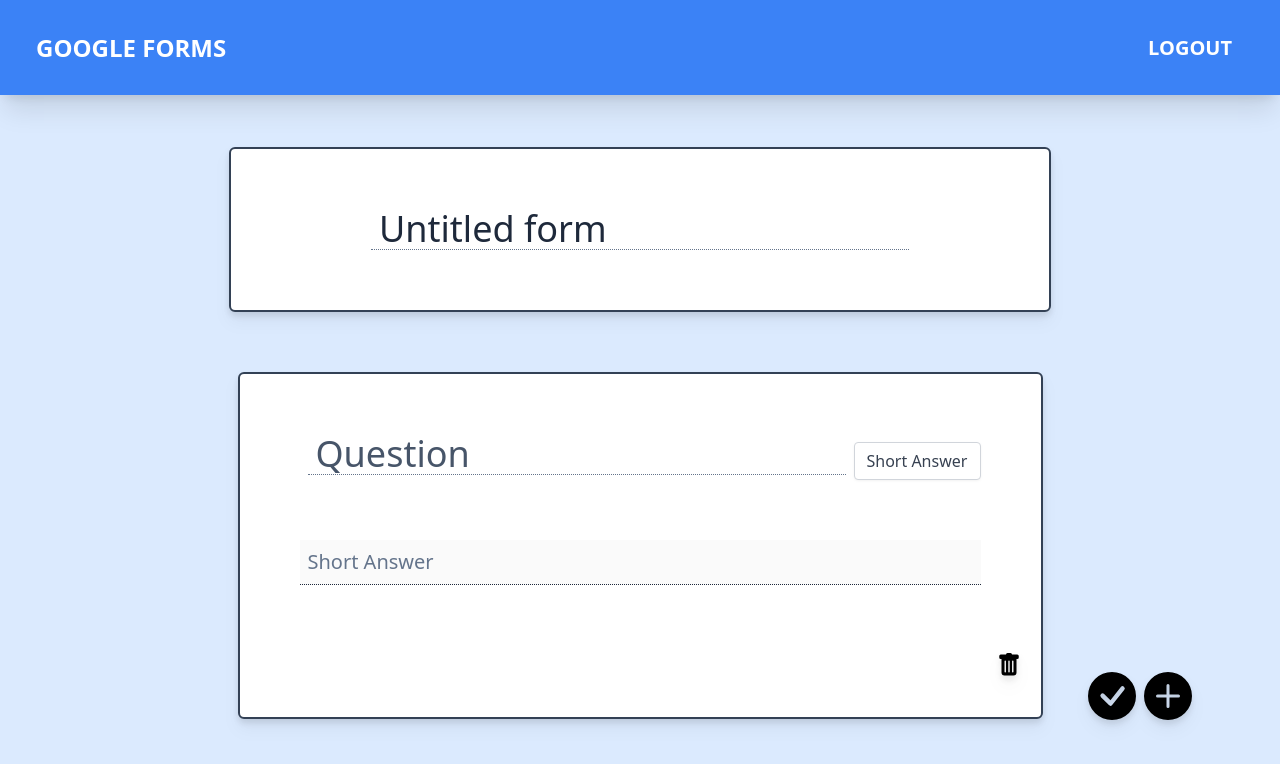
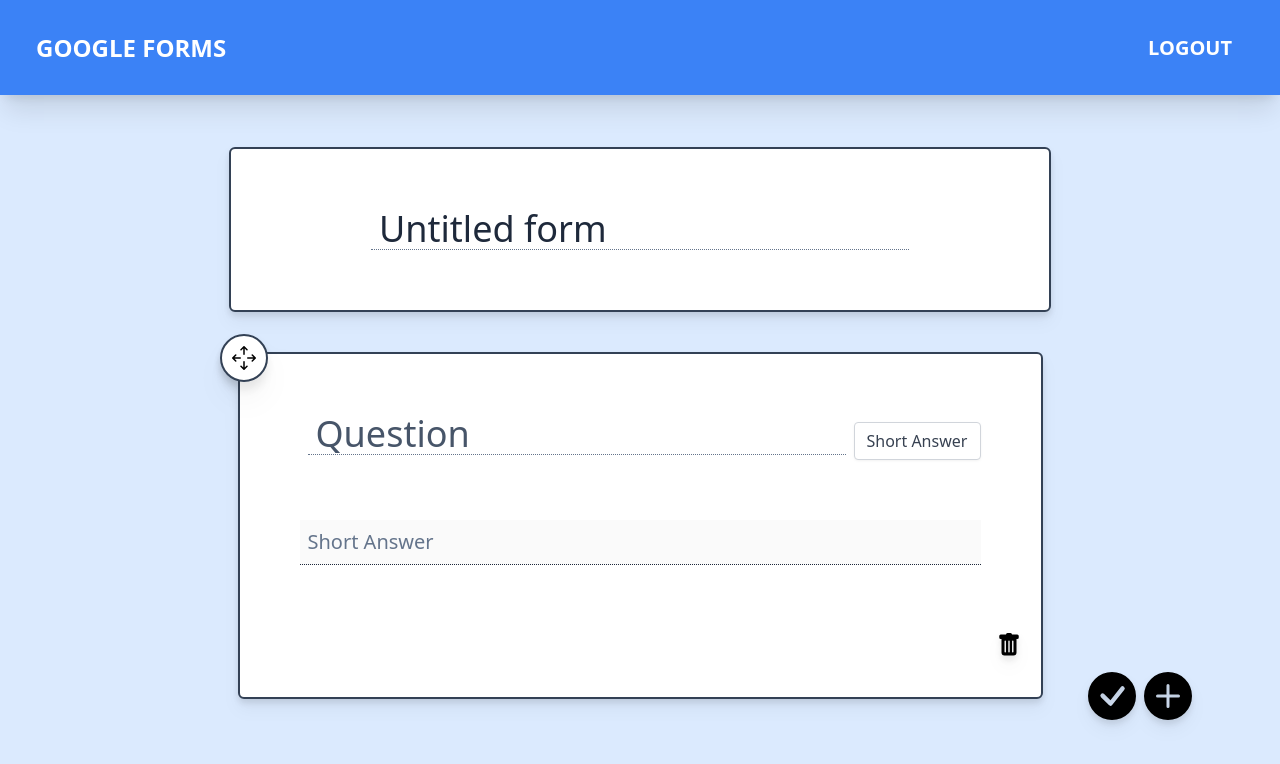
Before and after one commit to noobking321/GoogleFormsCloneClient, a React (Create React App) app: page /createform in a window 1280 px wide. Shown: the top 764 px of the page. Built offline with nearby package versions, Linux system fonts and the light colour scheme; sample sign-in values are in the browser's storage.

Commit message:
changed drag handle

```diff
--- a/src/components/formCreate/card.js
+++ b/src/components/formCreate/card.js
@@ -1,5 +1,5 @@
 import React from "react";
-import { BsFillTrashFill } from "react-icons/bs";
+import { BsFillTrashFill, BsArrowsMove } from "react-icons/bs";
 
 import Dropdown from "./options/dropdown";
 import LongAnswer from "./options/longAnswer";
@@ -40,7 +40,15 @@ export default function Card(props) {
     }
   };
   return (
-    <div className="bg-white border-2 border-slate-700 p-5 m-5 rounded-md drop-shadow-lg py-10">
+    <div className="bg-white border-2 border-slate-700 p-5 m-10 mt-0 rounded-md drop-shadow-lg py-10">
+      <div className="">
+        <div
+          className=" text-2xl bg-white p-2.5 rounded-full border-2 border-slate-700 z-10 inline-block absolute -top-5 -left-5 drop-shadow-xl"
+          {...props.provided.dragHandleProps}
+        >
+          <BsArrowsMove />
+        </div>
+      </div>
       <div className="md:mx-10 my-5">
         <input
           className="md:flex-1 text-slate-800 outline-0 border-b border-dotted border-slate-500 text-4xl placeholder-slate-600 px-2 mx-2 w-full md:w-fit"
--- a/src/components/formCreate/options/dropdown.js
+++ b/src/components/formCreate/options/dropdown.js
@@ -59,7 +59,7 @@ export default function Dropdown(props) {
                           >
                             {val || !index ? (
                               <button
-                                className="text-xl md:ml-5 px-2"
+                                className="text-xl md:ml-5 p-2"
                                 {...provided.dragHandleProps}
                               >
                                 <BsArrowsMove className="drop-shadow-lg" />
--- a/src/layout/formCreate.js
+++ b/src/layout/formCreate.js
@@ -77,16 +77,15 @@ export default function FormCreate() {
                         ref={provided.innerRef}
                         {...provided.draggableProps}
                         className="md:flex flex-col items-center"
-                        {...provided.dragHandleProps}
                       >
                         <Card
+                          provided={provided}
                           i={index}
                           type={val.type}
                           question={val.question}
                           dispatch={dispatch}
                           type_options={config.type_options}
                           options={val.options}
-                          dragHandleProps={provided.dragHandleProps}
                         />
                       </li>
                     )}
--- a/src/layout/login.js
+++ b/src/layout/login.js
@@ -39,7 +39,7 @@ export default function Login() {
   return (
     <div className="md:flex flex-col items-center p-5">
       <div className=" bg-white border-2 border-slate-700 m-5 rounded-md drop-shadow-lg md:24 md:px-52 py-20 text-center">
-        <div className="text-3xl ml-5">Login</div>
+        <div className="text-3xl ml-5 text-left">Login</div>
         <br />
         <form>
           <input
--- a/src/layout/register.js
+++ b/src/layout/register.js
@@ -42,8 +42,9 @@ export default function Register() {
       .catch((err) => {
         setErrors(err.response.data.errors);
         Object.keys(err.response.data.errors).map((val) => {
-          document.getElementById(val).classList.remove("border-slate-800");
-          return document.getElementById(val).classList.add("border-red-400");
+          const el = document.getElementById(val);
+          el.classList.remove("border-slate-800");
+          return el.classList.add("border-red-400");
         });
         setLoading(false);
       });
@@ -51,7 +52,7 @@ export default function Register() {
   return (
     <div className="md:flex flex-col items-center p-5">
       <div className="bg-white border-2 border-slate-700 m-5 rounded-md drop-shadow-lg md:24 md:px-52 py-20 text-center">
-        <div className="text-3xl ml-5">Register</div>
+        <div className="text-3xl ml-5 text-left">Register</div>
         <br />
         <form>
           <input
@@ -139,7 +140,9 @@ export default function Register() {
             }}
           />
           {errors && (
-            <div className="ml-5 text-red-500 text-left">{errors.confirm_password}</div>
+            <div className="ml-5 text-red-500 text-left">
+              {errors.confirm_password}
+            </div>
           )}
           <br />
           <div className="text-center">
```
